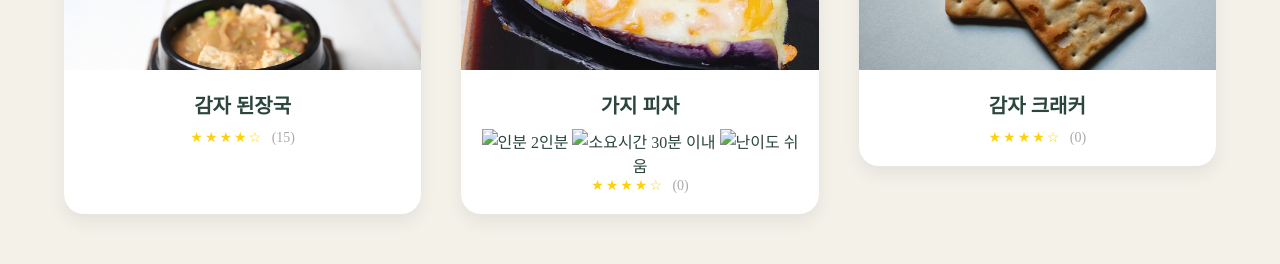
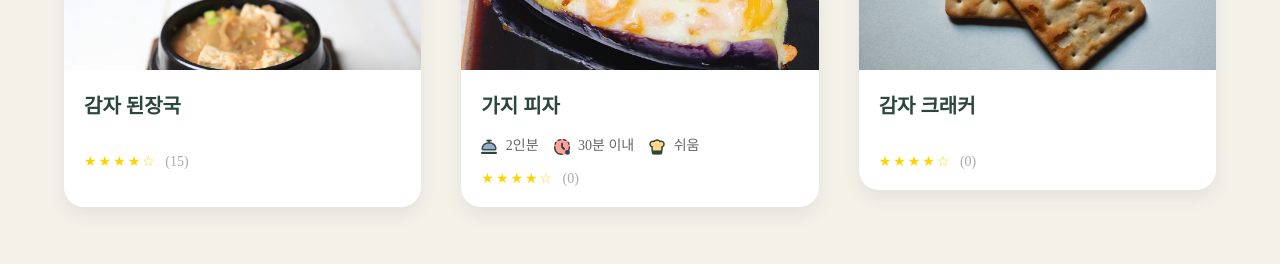
Before and after one commit to hyunjyyyy/veggieEarth, a plain HTML site: page index.html in a window 1280 px wide. Shown: the part 1110-1374 px from the top of the page. Drawn offline with Linux system fonts and the light colour scheme; a web font is replaced by a local one.

Commit message:
chmod: add assets images

```diff
--- a/assets/styles.css
+++ b/assets/styles.css
@@ -1,12 +1,19 @@
 @font-face {
     font-family:'memomentKkukkkuk';
-    src:url('../../assets/fonts/memomentKkukkkuk.otf') format('opentype');
+    src:url(./fonts/memomentKkukkkuk.otf) format('opentype');
 }
 
 @font-face {
     font-family: 'KofihJongwook';
     src: url('https://cdn.jsdelivr.net/gh/projectnoonnu/noonfonts_2210-2@1.0/KOFIHDrLEEJWTTF-B.woff2') format('woff2');
     font-weight: 700;
+    font-display: swap;
+}
+
+@font-face {
+    font-family: 'JejuStoneWall';
+    src: url('https://cdn.jsdelivr.net/gh/projectnoonnu/noonfonts_2210-EF@1.0/EF_jejudoldam.woff2') format('woff2');
+    font-weight: normal;
     font-display: swap;
 }
 
@@ -82,6 +89,10 @@ ul {
     width: 90%;
     max-width: 1200px;
     margin: 120px auto 40px auto;
+}
+
+.content_wrapper h2 {
+    margin-bottom: 50px;
 }
 
 /* 1. 필터 및 검색 영역 */
@@ -250,49 +261,70 @@ ul {
     vertical-align: middle;
 }
 .icon.fruit {
-    background-image: url(../../assets/images/fruit.png);
+    background-image: url(./images/fruit.png);
 }
 .icon.veggie {
-    background-image: url(../../assets/images/veggie.png);
+    background-image: url(./images/veggie.png);
 }
 .icon.milk {
-    background-image: url(../../assets/images/milk.png);
+    background-image: url(./images/milk.png);
 }
 .icon.egg {
-    background-image: url(../../assets/images/egg.png);
+    background-image: url(./images/egg.png);
 }
 .icon.fish {
-    background-image: url(../../assets/images/fish.png);
+    background-image: url(./images/fish.png);
 }
 .icon.poultry {
-    background-image: url(../../assets/images/poultry.png);
+    background-image: url(./images/poultry.png);
 }
 .icon.meat {
-    background-image: url(../../assets/images/meat.png);
+    background-image: url(./images/meat.png);
 }
 
+/* assets/styles.css */
+
+/* 1. recipe_card_content 수정 */
 .recipe_card_content {
     padding: 20px;
+    display: flex;
+    flex-direction: column;
+    min-height: 120px; /* 높이를 살짝 줄여서 간격 조절 */
+    box-sizing: border-box;
+    text-align: left; /* ★★★ 1. 텍스트 왼쪽 정렬 강제 */
 }
 
+/* 2. h4 태그 아래 여백 추가 */
 .recipe_card_content h4 {
-    margin: 0 0 10px 0;
+    margin: 0 0 15px 0; /* ★★★ 2. 하단 여백을 10px -> 15px로 늘림 */
     font-size: 20px;
     font-weight: 700;
     color: #2B463C;
 }
 
+/* 3. recipe_card_meta 아래 여백 추가 */
+.recipe_card_meta {
+    display: flex;
+    align-items: center;
+    gap: 15px;
+    font-size: 14px;
+    color: #666;
+    margin-bottom: 15px; /* ★★★ 3. 하단 여백을 10px -> 15px로 늘림 */
+}
 
+/* 4. recipe_card_rating은 그대로 유지 */
 .recipe_card_rating {
     font-size: 14px;
     color: #aaa;
     font-weight: 500;
+    margin-top: auto; /* 맨 아래 정렬 유지 */
 }
 
 .recipe_card_rating span {
     color: #FFD200;
     margin-right: 5px;
     letter-spacing: 2px;
+
 }
 .recipe_card_link {
     color: inherit;
@@ -331,6 +363,14 @@ ul {
     font-size: 16px;
     font-weight: 500;
     margin-bottom: 20px;
+}
+
+.recipe_card_meta span img,
+.recipe_meta_info span img {
+    width: 16px;
+    height: 16px;
+    vertical-align: middle;
+    margin-right: 5px;
 }
 
 .recipe_hero_info h1 {
```
Also changed, not shown: assets/images/community_icon.png (added), assets/images/difficulty.png (added), assets/images/map_icon.png (added), assets/images/recipe_icon.png (added), assets/images/served.png (added), assets/images/time.png (added), 2 other files.
